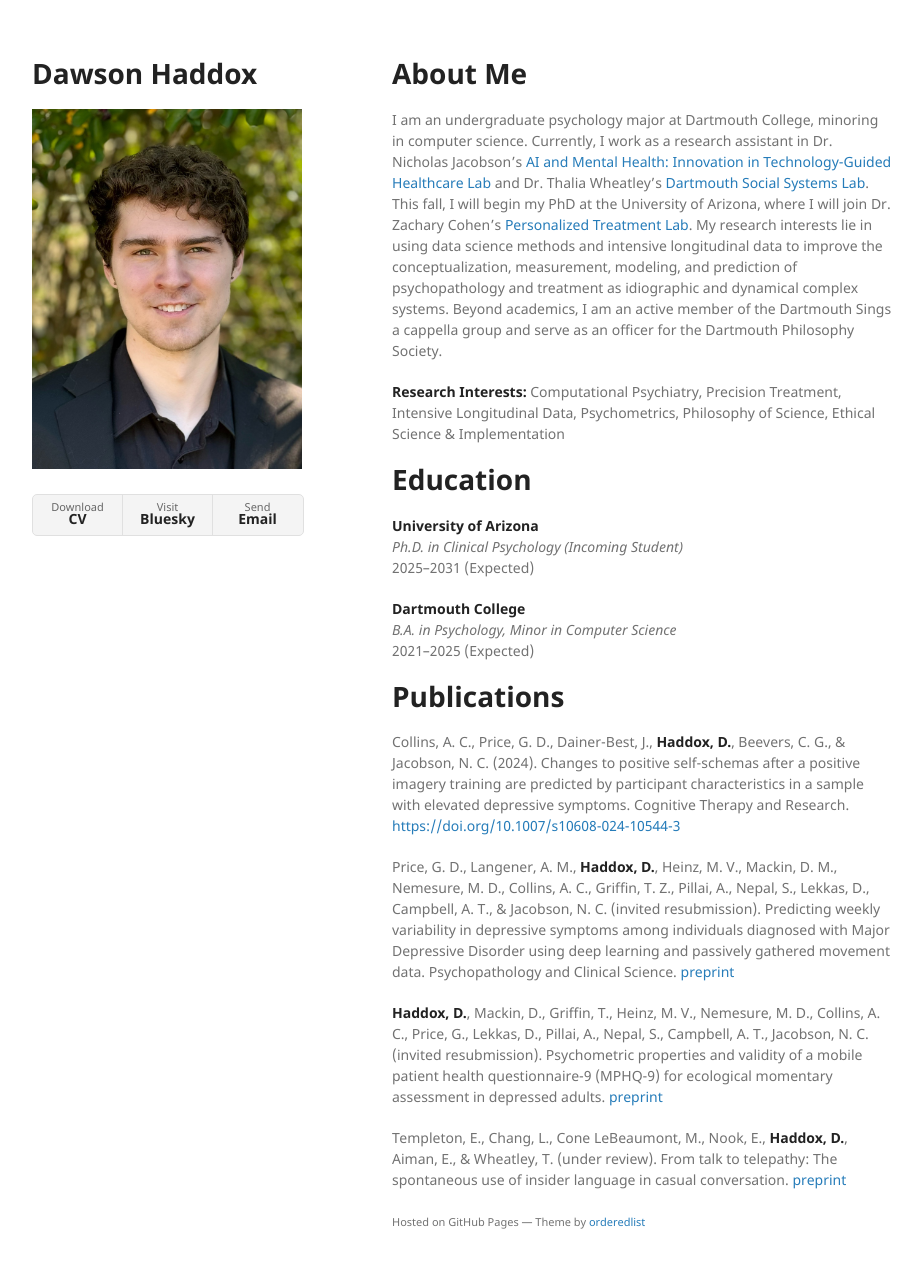
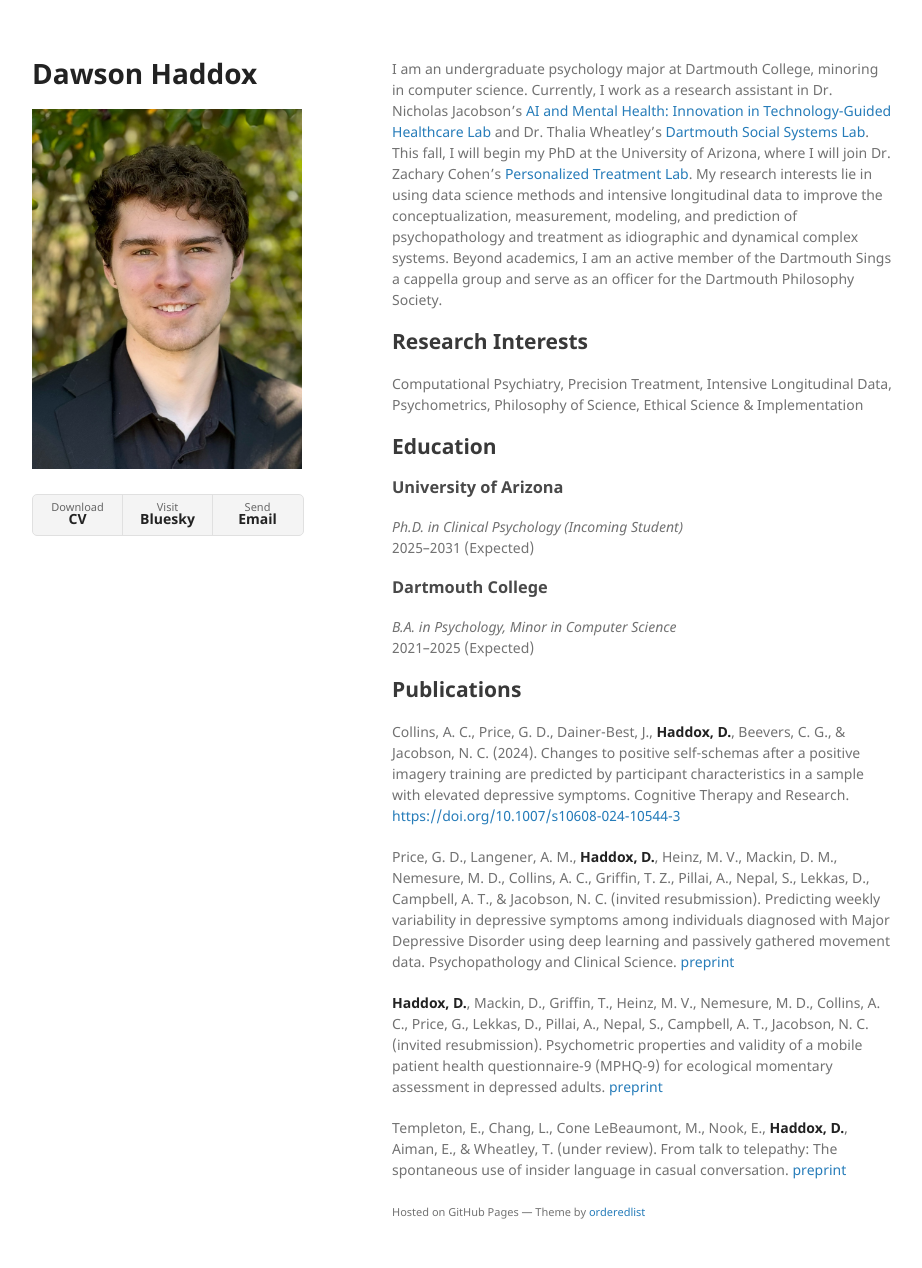
Before and after one commit to ddhaddox/ddhaddox.github.io, a Jekyll site: the page built from index.md, in a window 1280 px wide and 1301 px high. Shown: the top 1268 px of the window, without its empty margins (178-1100 px from the left). Built offline with Jekyll 4.4.1, drawn with Linux system fonts in a browser that asks for light colours; our own code applies the rules of GitHub Pages for plain Markdown files.

Commit message:
Update index.md

```diff
--- a/index.md
+++ b/index.md
@@ -2,23 +2,23 @@
 layout: default
 ---
 
-# About Me
 I am an undergraduate psychology major at Dartmouth College, minoring in computer science. Currently, I work as a research assistant in Dr. Nicholas Jacobson’s [AI and Mental Health: Innovation in Technology-Guided Healthcare Lab](https://geiselmed.dartmouth.edu/jacobsonlab/) and Dr. Thalia Wheatley’s [Dartmouth Social Systems Lab](http://www.wheatlab.com). This fall, I will begin my PhD at the University of Arizona, where I will join Dr. Zachary Cohen’s [Personalized Treatment Lab](https://sites.arizona.edu/personalized-treatment-lab/). My research interests lie in using data science methods and intensive longitudinal data to improve the conceptualization, measurement, modeling, and prediction of psychopathology and treatment as idiographic and dynamical complex systems. Beyond academics, I am an active member of the Dartmouth Sings a cappella group and serve as an officer for the Dartmouth Philosophy Society.
 
-**Research Interests:** Computational Psychiatry, Precision Treatment, Intensive Longitudinal Data, Psychometrics, Philosophy of Science, Ethical Science & Implementation
+## Research Interests
+Computational Psychiatry, Precision Treatment, Intensive Longitudinal Data, Psychometrics, Philosophy of Science, Ethical Science & Implementation
 
-# Education
+## Education
 
-**University of Arizona**
+### University of Arizona
 *Ph.D. in Clinical Psychology (Incoming Student)*
 2025–2031 (Expected)
 
-**Dartmouth College**
+### Dartmouth College
 *B.A. in Psychology, Minor in Computer Science*
 2021–2025 (Expected)
 
 
-# Publications
+## Publications
 
 Collins, A. C., Price, G. D., Dainer-Best, J., **Haddox, D.**, Beevers, C. G., & Jacobson, N. C. (2024). Changes to positive self-schemas after a positive imagery training are predicted by participant characteristics in a sample with elevated depressive symptoms. Cognitive Therapy and Research. [https://doi.org/10.1007/s10608-024-10544-3](https://doi.org/10.1007/s10608-024-10544-3)
 
```
